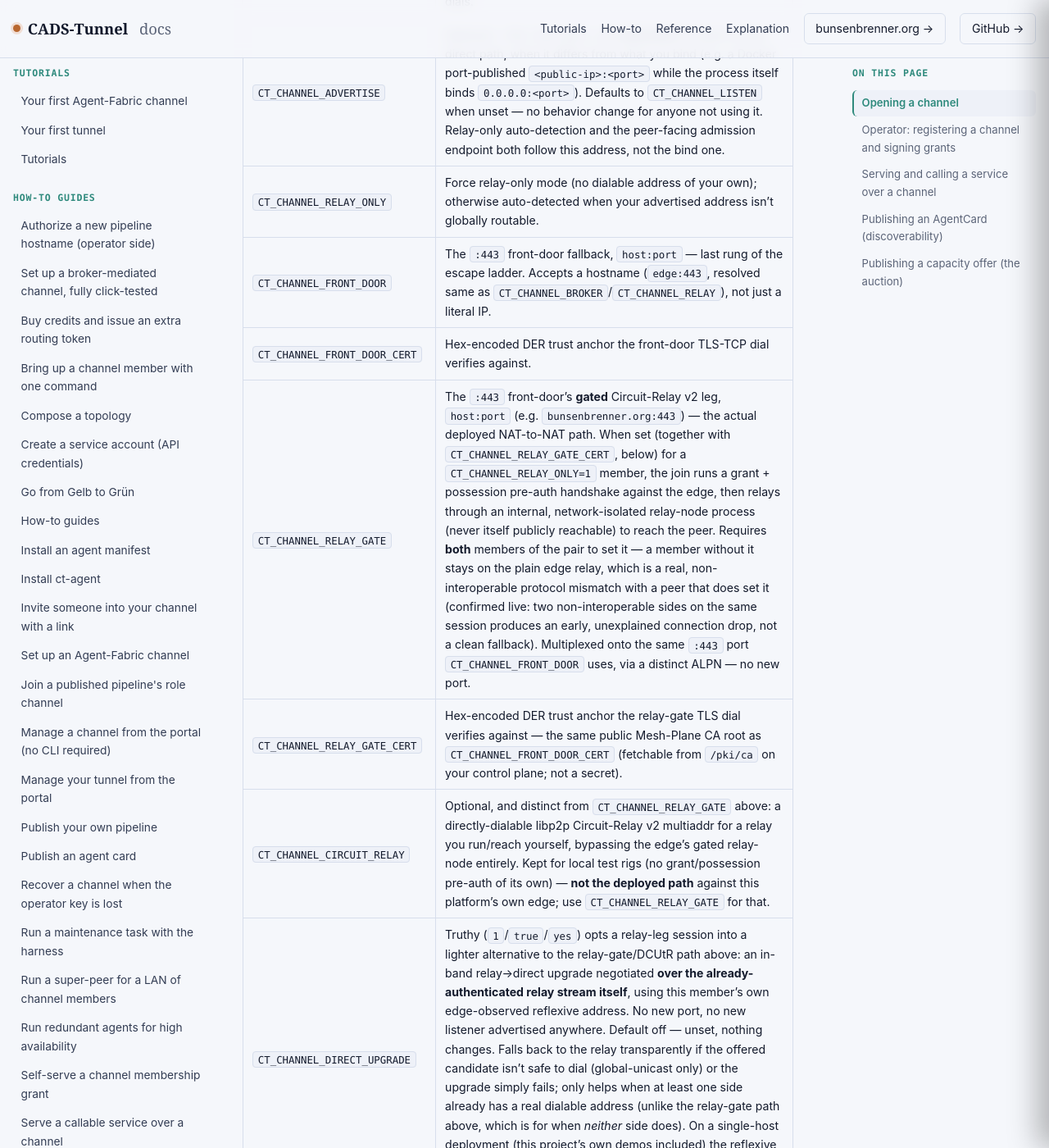
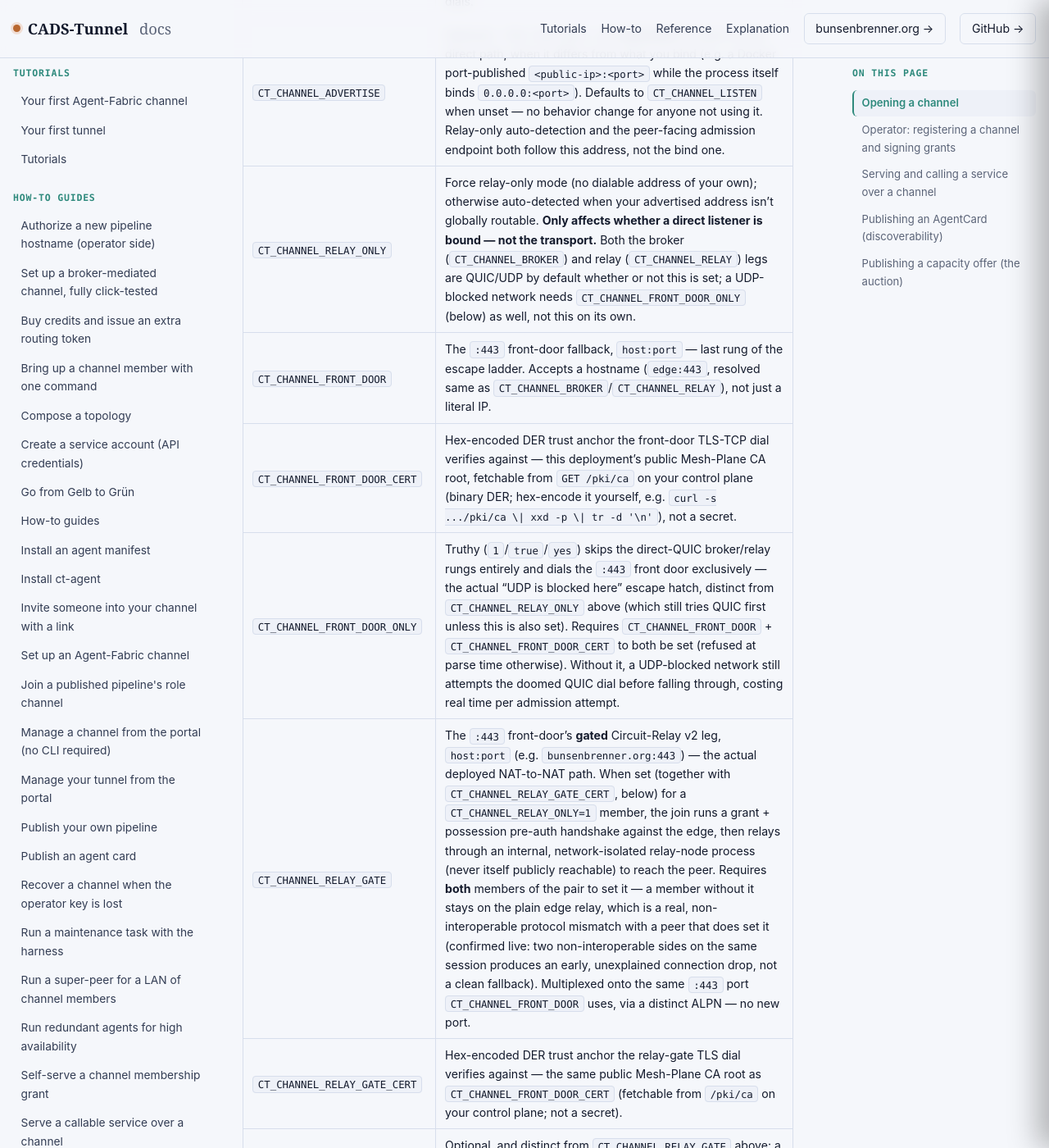
Before and after one commit to scimbe/CADS-Tunnel-docs, a Jekyll site: the page built from _reference/channel-environment-variables.md, in a window 1280 px wide and 1400 px high, scrolled down 858 px. Shown: the whole window at 82% size. Built offline with Jekyll 4.4.1, drawn with Linux system fonts in a browser that asks for light colours.

Commit message:
docs: clarify CT_CHANNEL_RELAY_ONLY doesn't switch transport; document missing CT_CHANNEL_FRONT_DOOR_ONLY (#59)
Real user confusion this session: RELAY_ONLY only controls whether a
direct listener is bound, not QUIC-vs-TCP -- the actual UDP-escape-hatch
flag (CT_CHANNEL_FRONT_DOOR_ONLY) was documented in ct-agent source but
entirely missing from this reference page. Also notes CT_CHANNEL_FRONT_DOOR_CERT's
source (GET /pki/ca, public) with the exact hex-encode command.


Claude-Session: https://claude.ai/code/session_01P7RcWwn9qfcZMcfYXfutF3

Co-authored-by: scimbe <becke@vps-1779cd55.vps.ovh.net>
Co-authored-by: Claude Sonnet 5 <noreply@anthropic.com>

```diff
--- a/_reference/channel-environment-variables.md
+++ b/_reference/channel-environment-variables.md
@@ -21,9 +21,10 @@ Referenced from three other pages as a known gap until now — pulled directly f
 | `CT_CHANNEL_RELAY` | Edge relay endpoint. Used on direct-dial failure when a direct path is attempted — but under `CT_CHANNEL_RELAY_ONLY=1` (below), there's no direct dial at all, and this is the primary (only) data path from the start. Since #745 the control plane reads a variable of the same name for its own Agent-bridges dialer (unset there, it derives the relay from the broker host + `CT_CP_CHANNEL_RELAY_PORT`) — see [Manage your tunnel]({{ '/how-to/manage-your-tunnel/' | relative_url }}). |
 | `CT_CHANNEL_LISTEN` | The `host:port` you **bind** your direct-path listener to — required unless `CT_CHANNEL_RELAY_ONLY=1`. Inside a container this is typically `0.0.0.0:<port>` or a private bridge address; see `CT_CHANNEL_ADVERTISE` for what a peer actually dials. |
 | `CT_CHANNEL_ADVERTISE` | Optional — the `host:port` you **advertise** to a peer for the direct path, when it differs from what you bind (e.g. a Docker port-published `<public-ip>:<port>` while the process itself binds `0.0.0.0:<port>`). Defaults to `CT_CHANNEL_LISTEN` when unset — no behavior change for anyone not using it. Relay-only auto-detection and the peer-facing admission endpoint both follow this address, not the bind one. |
-| `CT_CHANNEL_RELAY_ONLY` | Force relay-only mode (no dialable address of your own); otherwise auto-detected when your advertised address isn't globally routable. |
+| `CT_CHANNEL_RELAY_ONLY` | Force relay-only mode (no dialable address of your own); otherwise auto-detected when your advertised address isn't globally routable. **Only affects whether a direct listener is bound — not the transport.** Both the broker (`CT_CHANNEL_BROKER`) and relay (`CT_CHANNEL_RELAY`) legs are QUIC/UDP by default whether or not this is set; a UDP-blocked network needs `CT_CHANNEL_FRONT_DOOR_ONLY` (below) as well, not this on its own. |
 | `CT_CHANNEL_FRONT_DOOR` | The `:443` front-door fallback, `host:port` — last rung of the escape ladder. Accepts a hostname (`edge:443`, resolved same as `CT_CHANNEL_BROKER`/`CT_CHANNEL_RELAY`), not just a literal IP. |
-| `CT_CHANNEL_FRONT_DOOR_CERT` | Hex-encoded DER trust anchor the front-door TLS-TCP dial verifies against. |
+| `CT_CHANNEL_FRONT_DOOR_CERT` | Hex-encoded DER trust anchor the front-door TLS-TCP dial verifies against — this deployment's public Mesh-Plane CA root, fetchable from `GET /pki/ca` on your control plane (binary DER; hex-encode it yourself, e.g. `curl -s .../pki/ca \| xxd -p \| tr -d '\n'`), not a secret. |
+| `CT_CHANNEL_FRONT_DOOR_ONLY` | Truthy (`1`/`true`/`yes`) skips the direct-QUIC broker/relay rungs entirely and dials the `:443` front door exclusively — the actual "UDP is blocked here" escape hatch, distinct from `CT_CHANNEL_RELAY_ONLY` above (which still tries QUIC first unless this is also set). Requires `CT_CHANNEL_FRONT_DOOR` + `CT_CHANNEL_FRONT_DOOR_CERT` to both be set (refused at parse time otherwise). Without it, a UDP-blocked network still attempts the doomed QUIC dial before falling through, costing real time per admission attempt. |
 | `CT_CHANNEL_RELAY_GATE` | The `:443` front-door's **gated** Circuit-Relay v2 leg, `host:port` (e.g. `bunsenbrenner.org:443`) — the actual deployed NAT-to-NAT path. When set (together with `CT_CHANNEL_RELAY_GATE_CERT`, below) for a `CT_CHANNEL_RELAY_ONLY=1` member, the join runs a grant + possession pre-auth handshake against the edge, then relays through an internal, network-isolated relay-node process (never itself publicly reachable) to reach the peer. Requires **both** members of the pair to set it — a member without it stays on the plain edge relay, which is a real, non-interoperable protocol mismatch with a peer that does set it (confirmed live: two non-interoperable sides on the same session produces an early, unexplained connection drop, not a clean fallback). Multiplexed onto the same `:443` port `CT_CHANNEL_FRONT_DOOR` uses, via a distinct ALPN — no new port. |
 | `CT_CHANNEL_RELAY_GATE_CERT` | Hex-encoded DER trust anchor the relay-gate TLS dial verifies against — the same public Mesh-Plane CA root as `CT_CHANNEL_FRONT_DOOR_CERT` (fetchable from `/pki/ca` on your control plane; not a secret). |
 | `CT_CHANNEL_CIRCUIT_RELAY` | Optional, and distinct from `CT_CHANNEL_RELAY_GATE` above: a directly-dialable libp2p Circuit-Relay v2 multiaddr for a relay you run/reach yourself, bypassing the edge's gated relay-node entirely. Kept for local test rigs (no grant/possession pre-auth of its own) — **not the deployed path** against this platform's own edge; use `CT_CHANNEL_RELAY_GATE` for that. |
```
